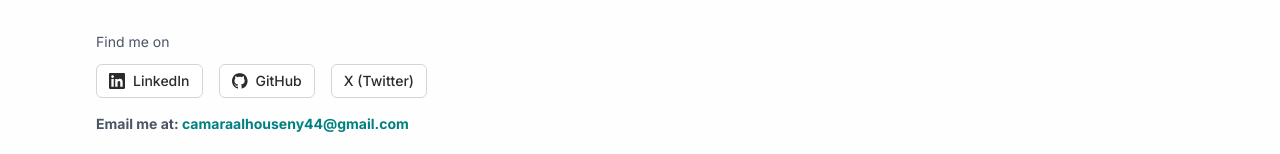
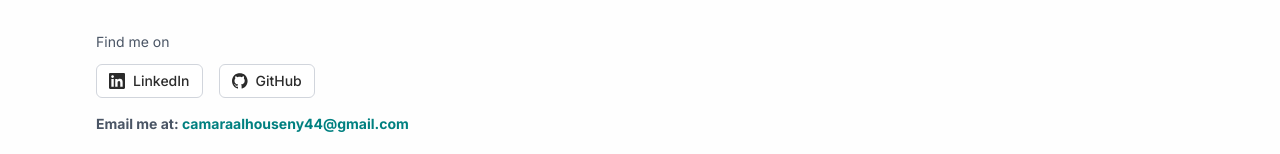
Before and after one commit to thacuriousbuilder/personal-website, a Next.js app: page / in a window 1280 px wide. Shown: the part 369-523 px from the top of the page. Built offline with nearby package versions, Linux system fonts and the light colour scheme.

Commit message:
fix: removed x/twitter link for now

```diff
--- a/src/app/page.tsx
+++ b/src/app/page.tsx
@@ -135,9 +135,9 @@ export default function HomePage() {
             <Button href="https://github.com/thacuriousbuilder" external variant="secondary" size="sm" icon={icons.github}>
               GitHub
             </Button>
-            <Button href="https://x.com/thacuriousb" external variant="secondary" size="sm" >
+            {/* <Button href="https://x.com/thacuriousb" external variant="secondary" size="sm" >
               X (Twitter)
-            </Button>
+            </Button> */}
           </div>
           <p className="text-sm font-bold text-gray-600 mt-4">
             Email me at: <span className="text-[#008080]">camaraalhouseny44@gmail.com</span>
```
